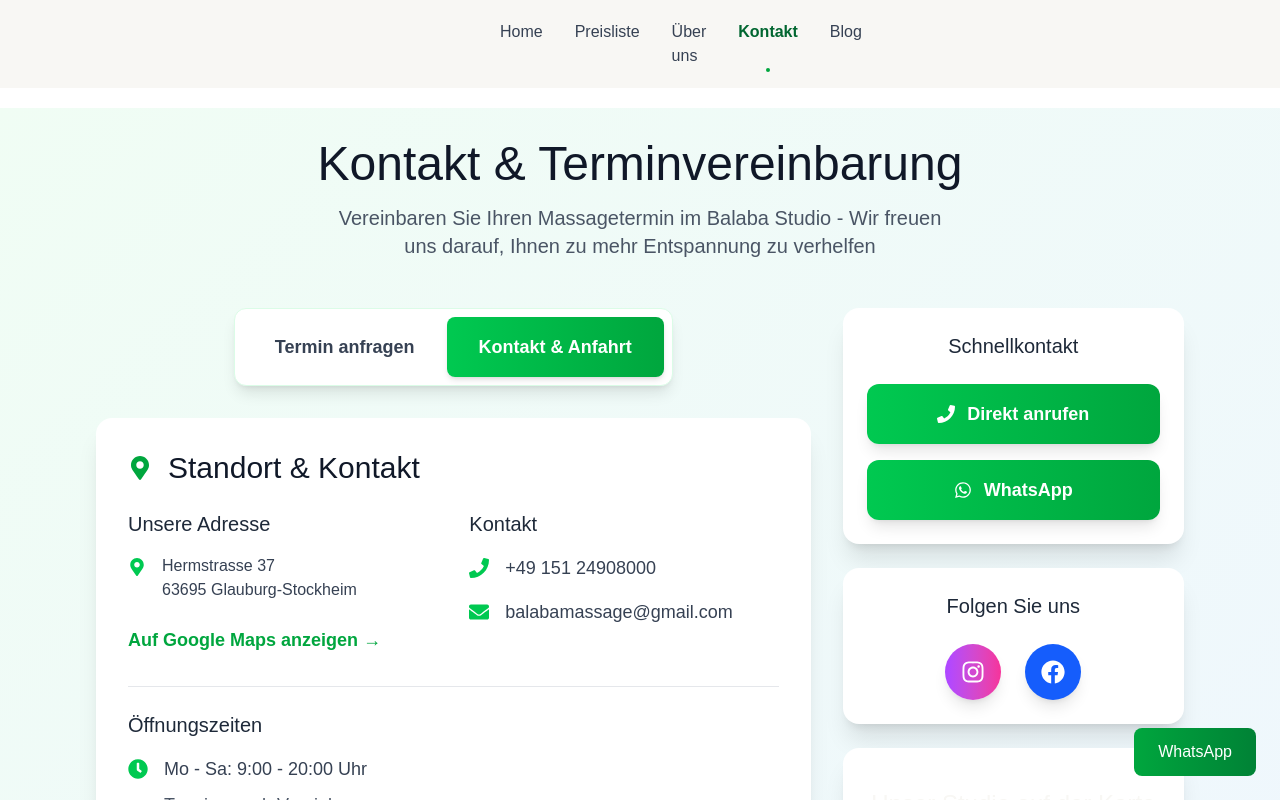
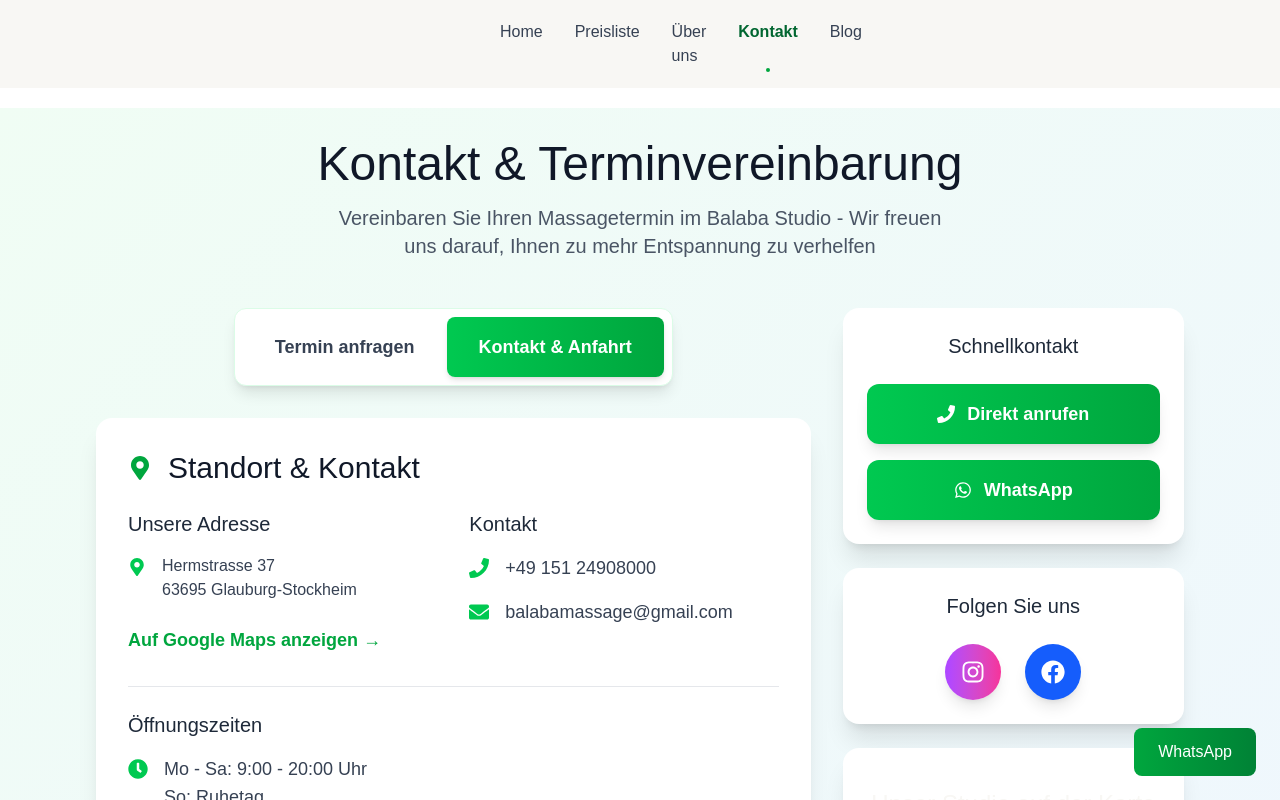
Before and after one commit to BalabaSerhii/salon, a Next.js app: page /contacts in a window 1280 px wide. Both pictures are taken after a click on the button "Kontakt & Anfahrt". Shown: the top 800 px of the page. Built offline with nearby package versions, Linux system fonts and the light colour scheme.

Commit message:
Update page.tsx

```diff
--- a/app/contacts/page.tsx
+++ b/app/contacts/page.tsx
@@ -989,6 +989,7 @@ export default function ContactPage() {
                       <FaClock className="text-green-500 mr-4 mt-1 flex-shrink-0 text-xl" />
                       <div>
                         <p className="font-bold">Mo - Sa: 9:00 - 20:00 Uhr</p>
+                        <p className="font-bold">So: Ruhetag</p>
                         <p className="text-gray-600 mt-2 font-medium">
                           Termine nach Vereinbarung
                         </p>
```
